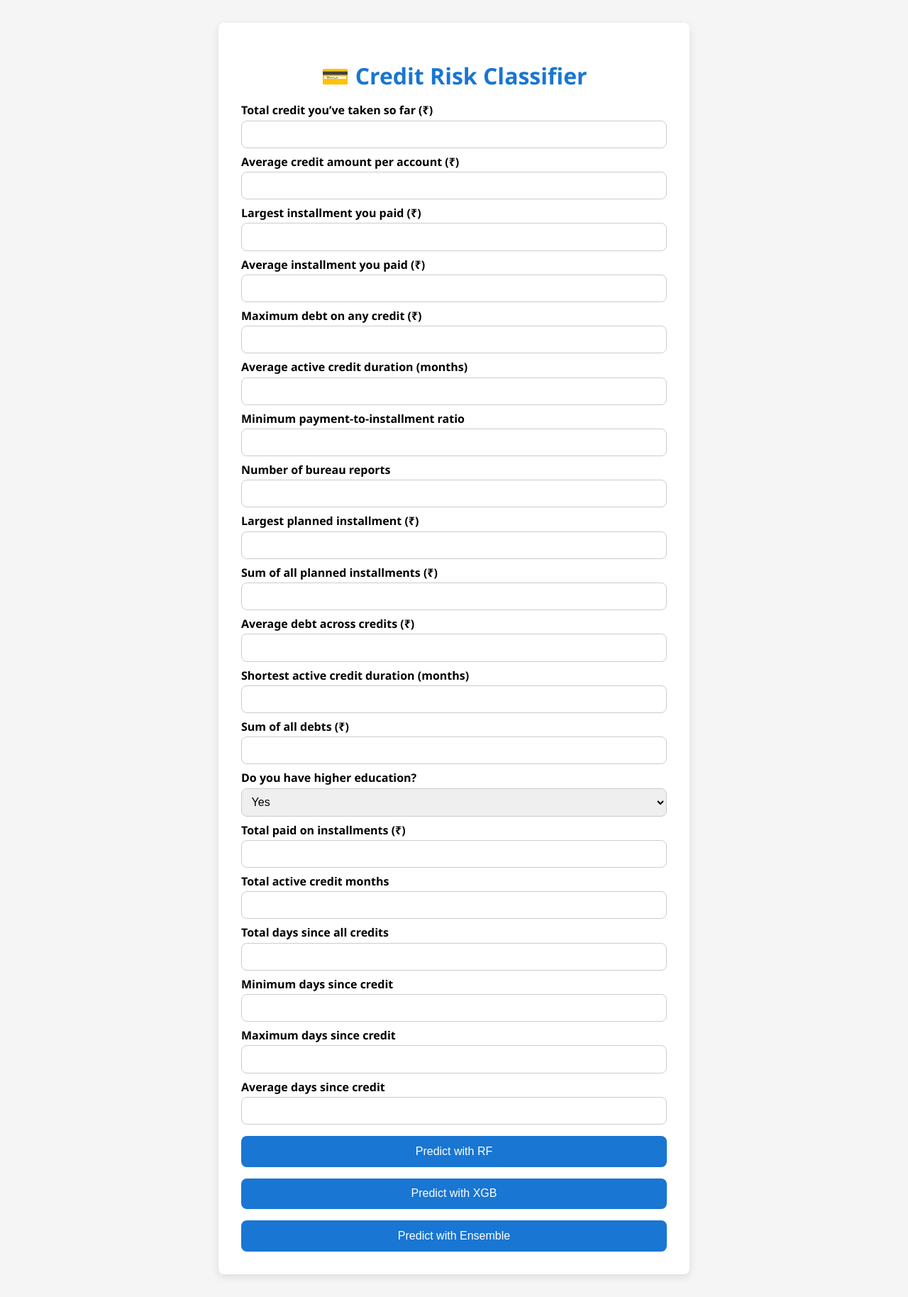
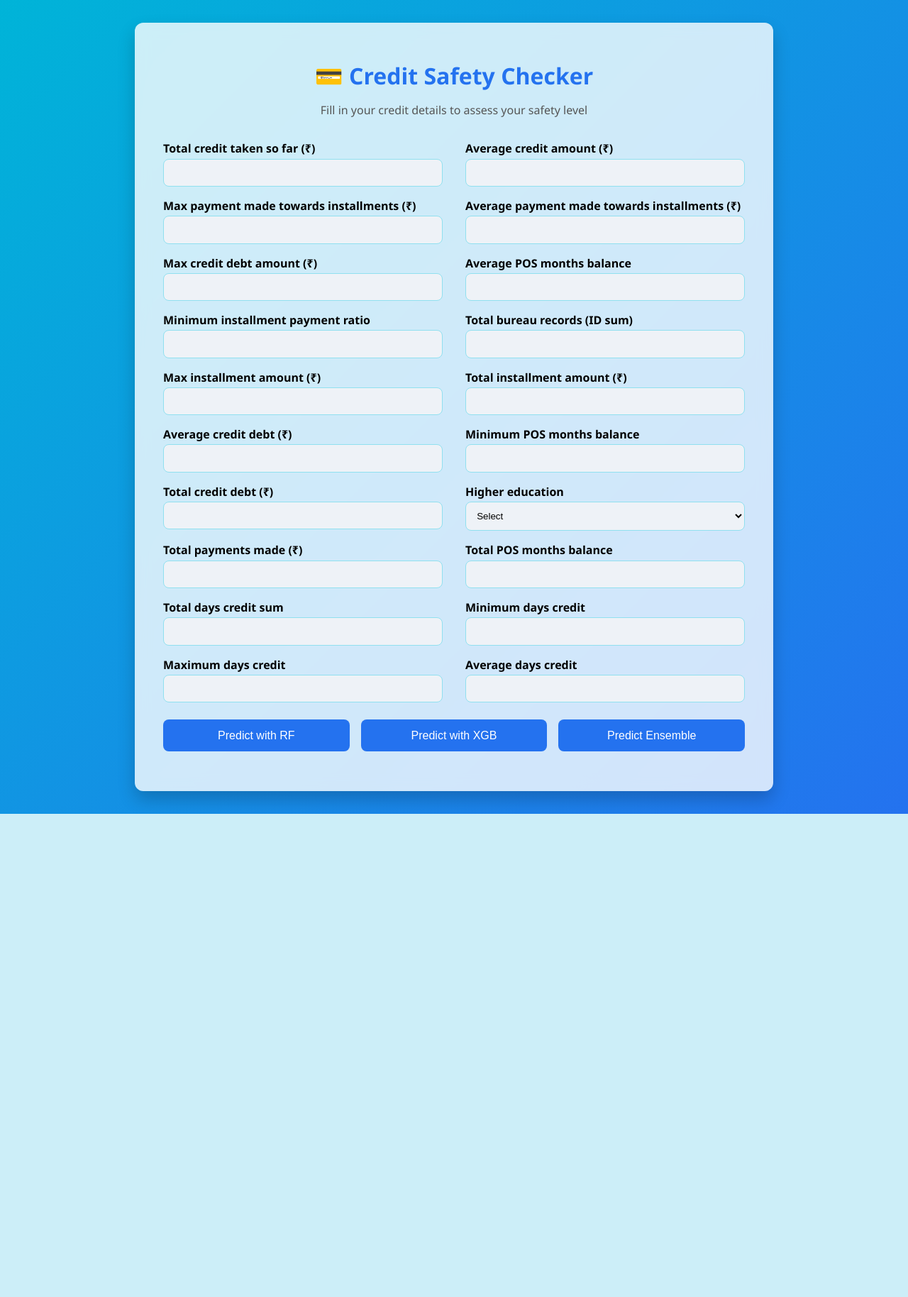
Before and after one commit to ShankyMalewar/Credit_Risk_Classifier, a Flask app: page / in a window 1280 px wide. Shown: the whole page at 71% size. After the commit the page ends 1147 px from the top, so only its background shows below. Run offline with Flask 3, Linux system fonts and the light colour scheme; parts of the project's set-up code (start-up, migrations or seed data) failed here and were passed over.

Commit message:
improved ui and added ci/cd

```diff
--- a/credit_risk_classifier/static/script.js
+++ b/credit_risk_classifier/static/script.js
@@ -1,81 +1,22 @@
-const features = [
-  { key: "num__AMT_CREDIT_SUM_sum", label: "Total credit you’ve taken so far (₹)" },
-  { key: "num__AMT_CREDIT_SUM_mean", label: "Average credit amount per account (₹)" },
-  { key: "num__INST_AMT_PAYMENT_MAX", label: "Largest installment you paid (₹)" },
-  { key: "num__INST_AMT_PAYMENT_MEAN", label: "Average installment you paid (₹)" },
-  { key: "num__AMT_CREDIT_SUM_DEBT_max", label: "Maximum debt on any credit (₹)" },
-  { key: "num__POS_MONTHS_BALANCE_MEAN", label: "Average active credit duration (months)" },
-  { key: "num__INST_PAYMENT_RATIO_MIN", label: "Minimum payment-to-installment ratio" },
-  { key: "num__SK_ID_BUREAU_sum", label: "Number of bureau reports" },
-  { key: "num__INST_AMT_INSTALMENT_MAX", label: "Largest planned installment (₹)" },
-  { key: "num__INST_AMT_INSTALMENT_SUM", label: "Sum of all planned installments (₹)" },
-  { key: "num__AMT_CREDIT_SUM_DEBT_mean", label: "Average debt across credits (₹)" },
-  { key: "num__POS_MONTHS_BALANCE_MIN", label: "Shortest active credit duration (months)" },
-  { key: "num__AMT_CREDIT_SUM_DEBT_sum", label: "Sum of all debts (₹)" },
-  { key: "cat__NAME_EDUCATION_TYPE_Higher education", label: "Do you have higher education?", type: "select", options: [{ val: 1, label: "Yes" }, { val: 0, label: "No" }] },
-  { key: "num__INST_AMT_PAYMENT_SUM", label: "Total paid on installments (₹)" },
-  { key: "num__POS_MONTHS_BALANCE_SUM", label: "Total active credit months" },
-  { key: "num__DAYS_CREDIT_sum", label: "Total days since all credits" },
-  { key: "num__DAYS_CREDIT_min", label: "Minimum days since credit" },
-  { key: "num__DAYS_CREDIT_max", label: "Maximum days since credit" },
-  { key: "num__DAYS_CREDIT_mean", label: "Average days since credit" },
-];
+async function submitForm(endpoint) {
+  const form = document.getElementById('creditForm');
+  const formData = new FormData(form);
+  const payload = {};
+  formData.forEach((val, key) => {
+    payload[key] = val;
+  });
 
-const form = document.getElementById("credit-form");
-const feedback = document.getElementById("feedback");
-
-features.forEach(field => {
-  const label = document.createElement("label");
-  label.innerText = field.label;
-
-  let input;
-  if (field.type === "select") {
-    input = document.createElement("select");
-    field.options.forEach(opt => {
-      const option = document.createElement("option");
-      option.value = opt.val;
-      option.textContent = opt.label;
-      input.appendChild(option);
-    });
-  } else {
-    input = document.createElement("input");
-    input.type = "number";
-  }
-
-  input.name = field.key;
-  input.required = true;
-
-  form.appendChild(label);
-  form.appendChild(input);
-});
-
-// Add buttons
-["RF", "XGB", "Ensemble"].forEach(model => {
-  const btn = document.createElement("button");
-  btn.type = "button";
-  btn.innerText = `Predict with ${model}`;
-  btn.addEventListener("click", () => submitForm(model.toLowerCase()));
-  form.appendChild(btn);
-});
-
-async function submitForm(model) {
-  feedback.innerHTML = "";
-  const data = {};
-  const formData = new FormData(form);
-  formData.forEach((value, key) => data[key] = value);
+  document.getElementById('result').innerText = 'Loading...';
 
   try {
-    const res = await fetch(`/predict_${model}`, {
-      method: "POST",
-      headers: { "Content-Type": "application/json" },
-      body: JSON.stringify(data)
+    const res = await fetch(`/${endpoint}`, {
+      method: 'POST',
+      headers: { 'Content-Type': 'application/json' },
+      body: JSON.stringify(payload)
     });
-
-    if (!res.ok) throw new Error(`Prediction failed (${model})`);
-
-    const result = await res.json();
-    feedback.innerHTML = `<div class="result">${result.prediction}</div>`;
+    const data = await res.json();
+    document.getElementById('result').innerText = data.prediction || 'No prediction returned.';
   } catch (err) {
-    feedback.innerHTML = `<div class="error">${err.message}</div>`;
+    document.getElementById('result').innerText = 'Error contacting server.';
   }
 }
--- a/credit_risk_classifier/static/style.css
+++ b/credit_risk_classifier/static/style.css
@@ -1,90 +1,117 @@
 :root {
-  --primary-color: #1976d2;
-  --secondary-color: #ffffff;
-  --accent-color: #f5f5f5;
-  --error-color: #d32f2f;
-  --shadow: 0 4px 12px rgba(0,0,0,0.1);
-  --radius: 8px;
+  --primary: #00b4d8;
+  --primary-dark: #2472ef;
+  --bg: #f0f4f8;
+  --card-bg: #ffffffcc;
+  --input-bg: #eef2f7;
+  --input-focus: #caf0f8;
+  --border: #90e0ef;
+  --shadow: rgba(0, 0, 0, 0.2);
+  --transition: all 0.3s ease;
 }
 
 body {
-  background: var(--accent-color);
   font-family: 'Segoe UI', Tahoma, Geneva, Verdana, sans-serif;
+  background: linear-gradient(135deg, var(--primary), var(--primary-dark));
   margin: 0;
-  padding: 0;
+  min-height: 100vh;
   display: flex;
+  align-items: center;
   justify-content: center;
-  align-items: flex-start;
-  min-height: 100vh;
+}
+
+.container {
+  padding: 2rem;
+  width: 100%;
+  max-width: 900px;
 }
 
 .card {
-  background: var(--secondary-color);
-  margin: 2rem;
-  padding: 2rem;
-  border-radius: var(--radius);
-  box-shadow: var(--shadow);
-  max-width: 600px;
-  width: 100%;
+  background: var(--card-bg);
+  backdrop-filter: blur(10px);
+  padding: 2rem 2.5rem;
+  border-radius: 12px;
+  box-shadow: 0 12px 24px var(--shadow);
 }
 
 h1 {
   text-align: center;
-  color: var(--primary-color);
-  margin-bottom: 1rem;
+  color: var(--primary-dark);
+  margin-bottom: 0.2rem;
+}
+
+p {
+  text-align: center;
+  color: #555;
+  margin-bottom: 2rem;
+}
+
+.grid {
+  display: grid;
+  grid-template-columns: 1fr 1fr;
+  gap: 1rem 2rem;
+}
+
+.form-group {
+  display: flex;
+  flex-direction: column;
 }
 
 label {
-  display: block;
-  margin: 0.5rem 0 0.2rem;
-  font-weight: bold;
+  font-weight: 600;
+  margin-bottom: 0.2rem;
 }
 
-input, select {
-  width: 100%;
-  padding: 0.6rem;
-  border: 1px solid #ccc;
-  border-radius: var(--radius);
-  font-size: 1rem;
-  box-sizing: border-box;
-  transition: border 0.3s;
+input,
+select {
+  padding: 0.7rem;
+  border: 1px solid var(--border);
+  border-radius: 8px;
+  background: var(--input-bg);
+  transition: var(--transition);
 }
 
-input:focus, select:focus {
-  border-color: var(--primary-color);
+input:focus,
+select:focus {
   outline: none;
+  border-color: var(--primary);
+  background: var(--input-focus);
+  box-shadow: 0 0 5px var(--primary);
+}
+
+.button-group {
+  display: flex;
+  gap: 1rem;
+  margin-top: 1.5rem;
 }
 
 button {
-  margin-top: 1rem;
-  width: 100%;
-  padding: 0.8rem;
+  flex: 1;
+  padding: 0.85rem;
   font-size: 1rem;
-  color: var(--secondary-color);
-  background: var(--primary-color);
   border: none;
-  border-radius: var(--radius);
+  border-radius: 8px;
+  background: var(--primary-dark);
+  color: white;
   cursor: pointer;
-  transition: background 0.3s;
+  transition: var(--transition);
 }
 
 button:hover {
-  background: #1565c0;
+  background: var(--primary);
+  box-shadow: 0 4px 12px var(--shadow);
 }
 
-.result, .error {
-  margin-top: 1rem;
-  padding: 0.8rem;
-  border-radius: var(--radius);
+#result {
+  margin-top: 1.5rem;
   text-align: center;
+  font-size: 1.1rem;
+  font-weight: bold;
+  color: var(--primary-dark);
 }
 
-.result {
-  background: #c8e6c9;
-  color: #2e7d32;
+@media (max-width: 768px) {
+  .grid {
+    grid-template-columns: 1fr;
+  }
 }
-
-.error {
-  background: #ffcdd2;
-  color: var(--error-color);
-}
--- a/credit_risk_classifier/templates/index.html
+++ b/credit_risk_classifier/templates/index.html
@@ -2,17 +2,110 @@
 <html lang="en">
 <head>
   <meta charset="UTF-8" />
-  <meta name="viewport" content="width=device-width, initial-scale=1.0"/>
-  <title>Credit Risk Classifier</title>
+  <meta name="viewport" content="width=device-width, initial-scale=1.0" />
+  <title>Credit Safety Checker</title>
   <link rel="stylesheet" href="{{ url_for('static', filename='style.css') }}">
 </head>
 <body>
-  <div class="card">
-    <h1>💳 Credit Risk Classifier</h1>
-    <form id="credit-form">
-      <!-- Form fields are inserted by JS for maintainability -->
-    </form>
-    <div id="feedback"></div>
+  <div class="container">
+    <div class="card">
+      <h1>💳 Credit Safety Checker</h1>
+      <p>Fill in your credit details to assess your safety level</p>
+      <form id="creditForm">
+        <div class="grid">
+          <div class="form-group">
+            <label>Total credit taken so far (₹)</label>
+            <input type="number" name="num__AMT_CREDIT_SUM_sum" required />
+          </div>
+          <div class="form-group">
+            <label>Average credit amount (₹)</label>
+            <input type="number" name="num__AMT_CREDIT_SUM_mean" required />
+          </div>
+          <div class="form-group">
+            <label>Max payment made towards installments (₹)</label>
+            <input type="number" name="num__INST_AMT_PAYMENT_MAX" required />
+          </div>
+          <div class="form-group">
+            <label>Average payment made towards installments (₹)</label>
+            <input type="number" name="num__INST_AMT_PAYMENT_MEAN" required />
+          </div>
+          <div class="form-group">
+            <label>Max credit debt amount (₹)</label>
+            <input type="number" name="num__AMT_CREDIT_SUM_DEBT_max" required />
+          </div>
+          <div class="form-group">
+            <label>Average POS months balance</label>
+            <input type="number" name="num__POS_MONTHS_BALANCE_MEAN" required />
+          </div>
+          <div class="form-group">
+            <label>Minimum installment payment ratio</label>
+            <input type="number" name="num__INST_PAYMENT_RATIO_MIN" step="0.01" required />
+          </div>
+          <div class="form-group">
+            <label>Total bureau records (ID sum)</label>
+            <input type="number" name="num__SK_ID_BUREAU_sum" required />
+          </div>
+          <div class="form-group">
+            <label>Max installment amount (₹)</label>
+            <input type="number" name="num__INST_AMT_INSTALMENT_MAX" required />
+          </div>
+          <div class="form-group">
+            <label>Total installment amount (₹)</label>
+            <input type="number" name="num__INST_AMT_INSTALMENT_SUM" required />
+          </div>
+          <div class="form-group">
+            <label>Average credit debt (₹)</label>
+            <input type="number" name="num__AMT_CREDIT_SUM_DEBT_mean" required />
+          </div>
+          <div class="form-group">
+            <label>Minimum POS months balance</label>
+            <input type="number" name="num__POS_MONTHS_BALANCE_MIN" required />
+          </div>
+          <div class="form-group">
+            <label>Total credit debt (₹)</label>
+            <input type="number" name="num__AMT_CREDIT_SUM_DEBT_sum" required />
+          </div>
+          <div class="form-group">
+            <label>Higher education</label>
+            <select name="cat__NAME_EDUCATION_TYPE_Higher education" required>
+              <option value="">Select</option>
+              <option value="1">Yes</option>
+              <option value="0">No</option>
+            </select>
+          </div>
+          <div class="form-group">
+            <label>Total payments made (₹)</label>
+            <input type="number" name="num__INST_AMT_PAYMENT_SUM" required />
+          </div>
+          <div class="form-group">
+            <label>Total POS months balance</label>
+            <input type="number" name="num__POS_MONTHS_BALANCE_SUM" required />
+          </div>
+          <div class="form-group">
+            <label>Total days credit sum</label>
+            <input type="number" name="num__DAYS_CREDIT_sum" required />
+          </div>
+          <div class="form-group">
+            <label>Minimum days credit</label>
+            <input type="number" name="num__DAYS_CREDIT_min" required />
+          </div>
+          <div class="form-group">
+            <label>Maximum days credit</label>
+            <input type="number" name="num__DAYS_CREDIT_max" required />
+          </div>
+          <div class="form-group">
+            <label>Average days credit</label>
+            <input type="number" name="num__DAYS_CREDIT_mean" required />
+          </div>
+        </div>
+        <div class="button-group">
+          <button type="button" onclick="submitForm('predict_rf')">Predict with RF</button>
+          <button type="button" onclick="submitForm('predict_xgb')">Predict with XGB</button>
+          <button type="button" onclick="submitForm('predict_ensemble')">Predict Ensemble</button>
+        </div>
+      </form>
+      <div id="result"></div>
+    </div>
   </div>
   <script src="{{ url_for('static', filename='script.js') }}"></script>
 </body>
```
Also changed, not shown: credit_risk_classifier/.github/workflows/ci.yaml (added), 1 other file.
